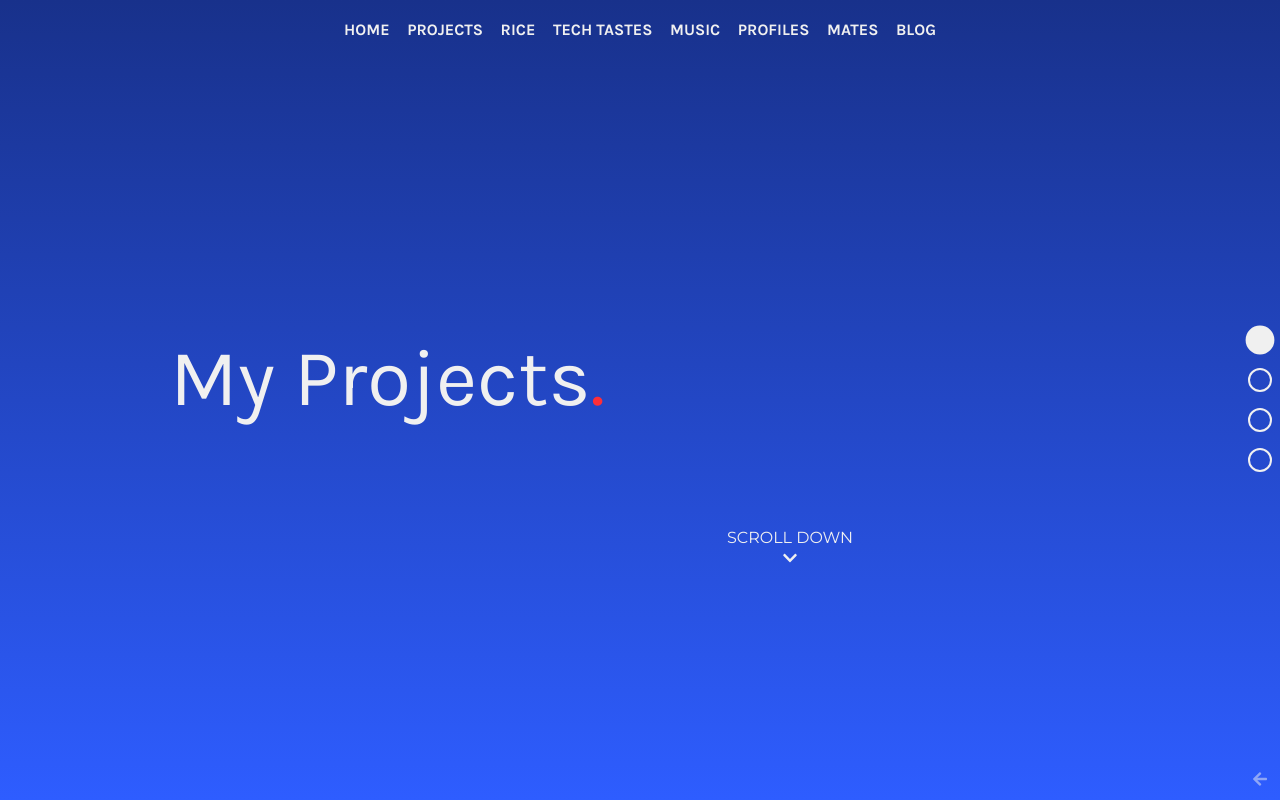
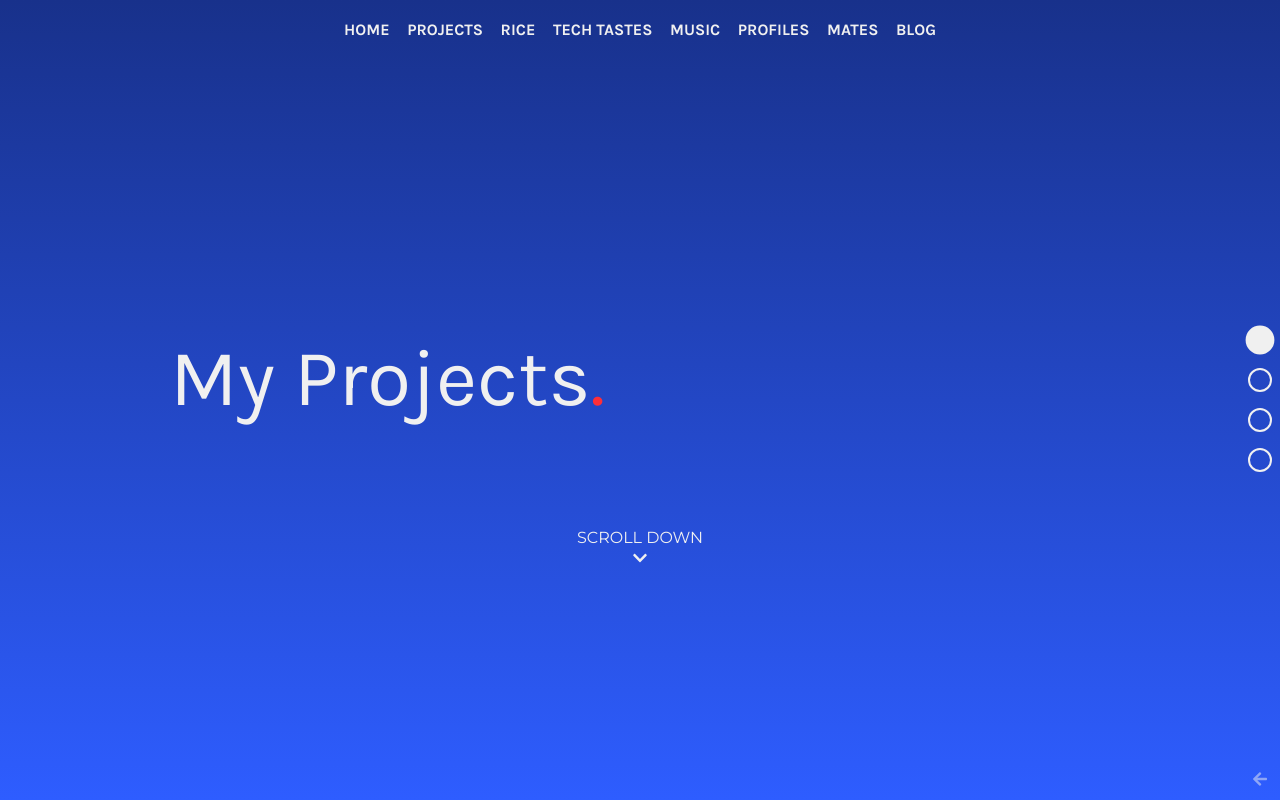
Before and after one commit to zachbwh/zachhuxford.io, a React (Create React App) app: page /projects in a window 1280 px wide. Built offline with nearby package versions, Linux system fonts and the light colour scheme.

Commit message:
fixed width again

```diff
--- a/src/react-components/RootPage/ViewportPaginationView/ViewportPaginationView.css
+++ b/src/react-components/RootPage/ViewportPaginationView/ViewportPaginationView.css
@@ -4,14 +4,14 @@
     height: 100%;
 }
 
-.viewport-pagination-view > * {
+.viewport-pagination-view .viewport-container:not(.extra):not(.specificity) {
     transition: transform 1s ease;
 }
 
 .viewport-pagination-view .viewport {
     min-height: 100%;
     height: 100%;
-    width: 100vw;
+    width: 100%;
     display: flex;
     align-items: center;
 }
```
